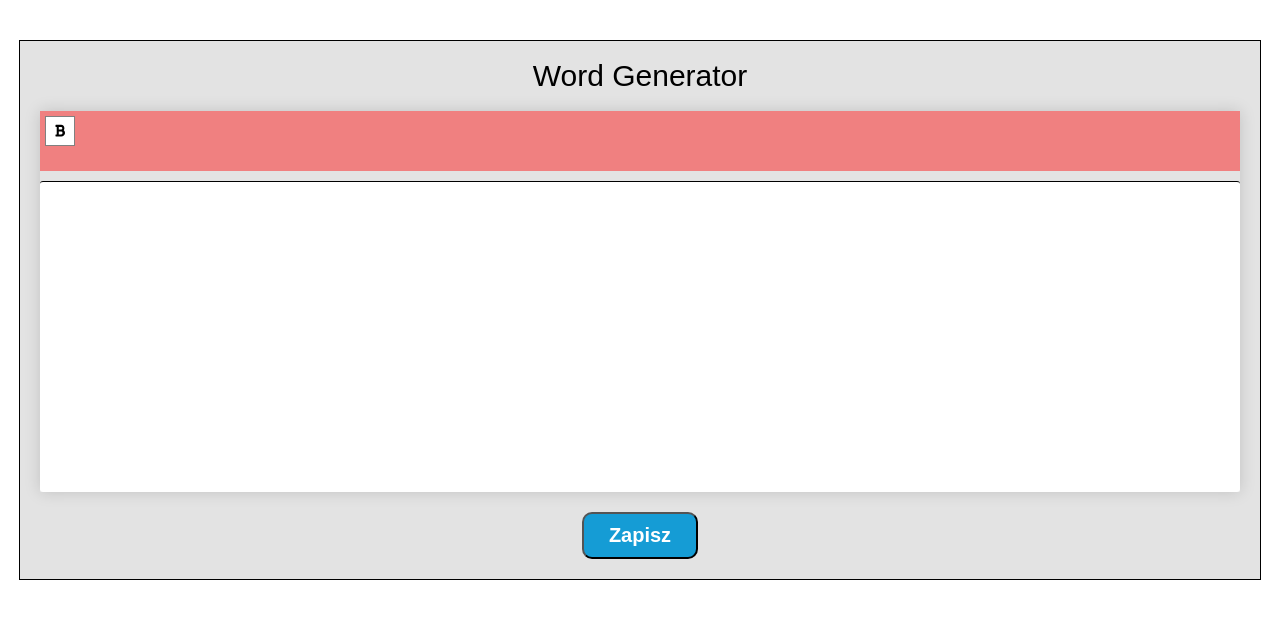
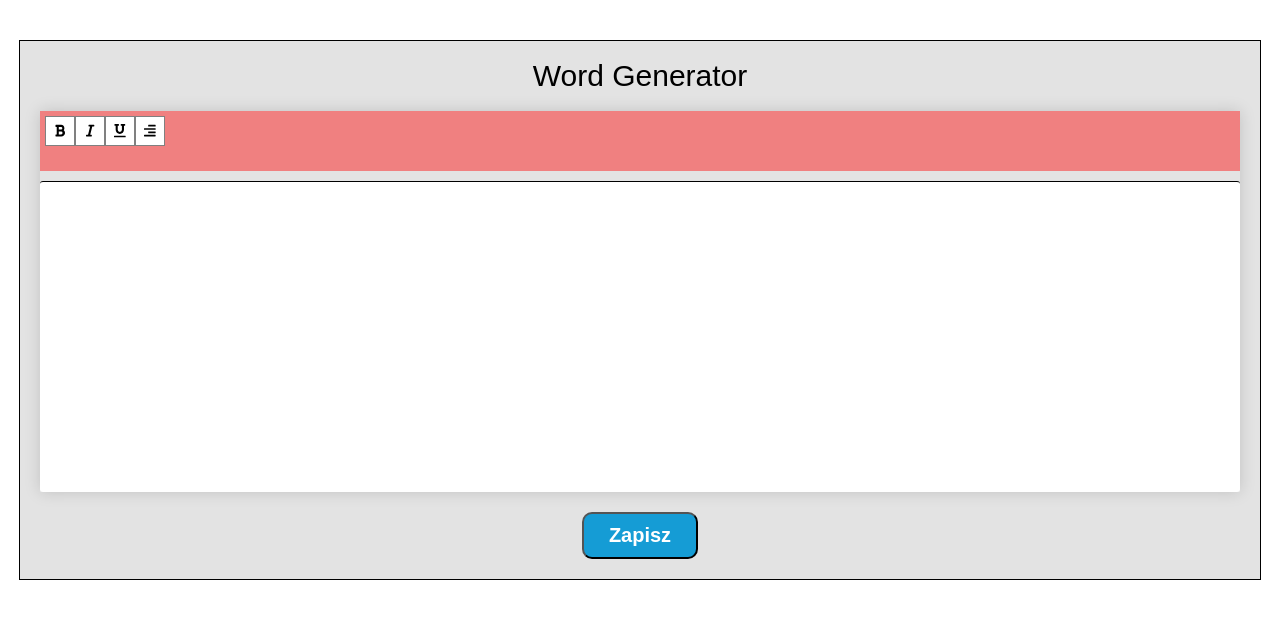
Before and after one commit to ROGAL12321/wordgenerator, a React (Create React App) app: page / in a window 1280 px wide. Shown: the top 618 px of the page. Built offline with nearby package versions, Linux system fonts and the light colour scheme.

Commit message:
add  icons & functionality: underline, italic.

```diff
--- a/src/components/Toolbar/Toolbar.js
+++ b/src/components/Toolbar/Toolbar.js
@@ -1,25 +1,62 @@
 import React, { Component } from 'react'
 import { FontAwesomeIcon } from "@fortawesome/react-fontawesome";
-// import { FaBold } from '@fortawesome/free-solid-svg-icons';
-import { faBold } from '@fortawesome/free-solid-svg-icons';
+import { faBold, faUnderline, faItalic, faAlignRight } from '@fortawesome/free-solid-svg-icons';
+
 import "./Toolbar.css";
 import { RichUtils } from "draft-js";
 
 class Toolbar extends Component {
 
-  changeTextStyle = () => {
-    this.props.handleChange(RichUtils.toggleInlineStyle(this.props.editState, "BOLD"));
+  // changeTextStyle = () => {
+  //   this.props.handleChange(RichUtils.toggleInlineStyle(this.props.editState, "BOLD"));
+  // }
+
+  changeBoldStyle = () => {
+  this.props.handleChange(RichUtils.toggleInlineStyle(this.props.editState, "BOLD"));
   }
-  isActive = () => {
+
+  changeItalicStyle = () => {
+    this.props.handleChange(RichUtils.toggleInlineStyle(this.props.editState, "ITALIC"));
+  }
+
+  changeUnderlineStyle = () => {
+    this.props.handleChange(RichUtils.toggleInlineStyle(this.props.editState, "UNDERLINE"));
+  }
+
+  isActiveBold = () => {
     const currentStyle = this.props.editState.getCurrentInlineStyle();
     return currentStyle.has("BOLD") ? "toolbar__icon active" : "toolbar__icon"
+  }
+
+  isActiveItalic = () => {
+    const currentStyle = this.props.editState.getCurrentInlineStyle();
+    return currentStyle.has("ITALIC") ? "toolbar__icon active" : "toolbar__icon"
+  }
+
+  isActiveUnderline = () => {
+    const currentStyle = this.props.editState.getCurrentInlineStyle();
+    return currentStyle.has("UNDERLINE") ? "toolbar__icon active" : "toolbar__icon"
+  }
+
+  isActiveAlignRight = () => {
+    const currentStyle = this.props.editState.getCurrentInlineStyle();
+    return currentStyle.has("ALIGNRIGHT") ? "toolbar__icon active" : "toolbar__icon"
   }
 
   render() {
     return (
       <div className="toolbar__container">
-        <button className={this.isActive()} onClick={this.changeTextStyle}>
+        <button className={this.isActiveBold()} onClick={this.changeBoldStyle}>
           <FontAwesomeIcon icon={faBold}/>
+        </button>
+        <button className={this.isActiveItalic()} onClick={this.changeItalicStyle}>
+          <FontAwesomeIcon icon={faItalic}/>
+        </button>
+        <button className={this.isActiveUnderline()} onClick={this.changeUnderlineStyle}>
+          <FontAwesomeIcon icon={faUnderline}/>
+        </button>
+        <button className={this.isActiveAlignRight()} onClick={this.changeAlignRightStyle}>
+          <FontAwesomeIcon icon={faAlignRight}/>
         </button>
       </div>
     )
```
